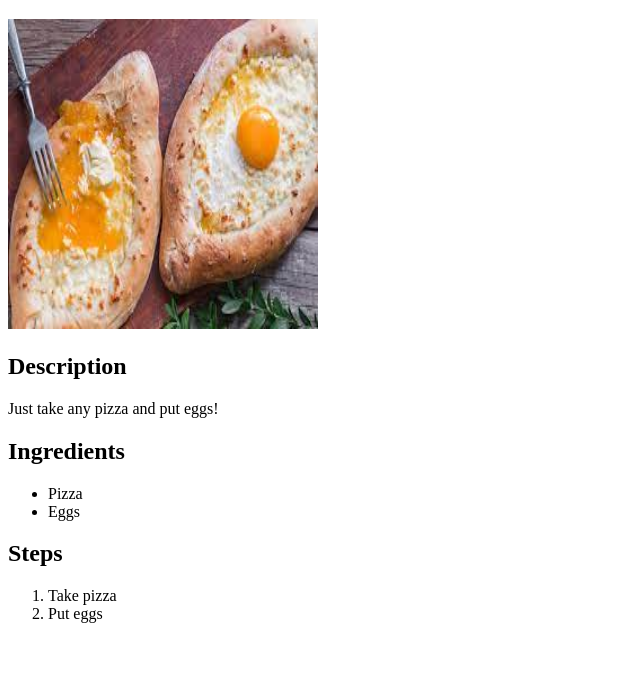
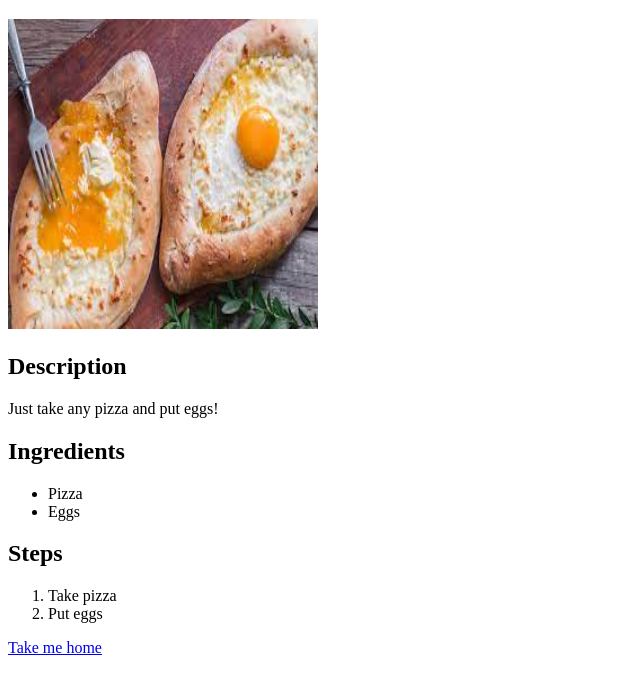
Before and after one commit to strausja/odin-recipes, a plain HTML site: page recipes/egg_pizza.html in a window 1280 px wide. Shown: the part 61-752 px from the top of the page, without its empty margins (0-640 px from the left). Drawn offline with Linux system fonts and the light colour scheme.

Commit message:
Add footer to all sub-pages

```diff
--- a/recipes/egg_pizza.html
+++ b/recipes/egg_pizza.html
@@ -22,6 +22,9 @@
         <li>Take pizza</li>
         <li>Put eggs</li>
     </ol>
+    <footer>
+        <a href="../index.html">Take me home</a>
+    </footer>
 </body>
 
 </html>
```
Also changed, not shown: recipes/pepperoni_pizza.html (+3 -0 lines), recipes/pineapple_pizza.html (+3 -0 lines).
